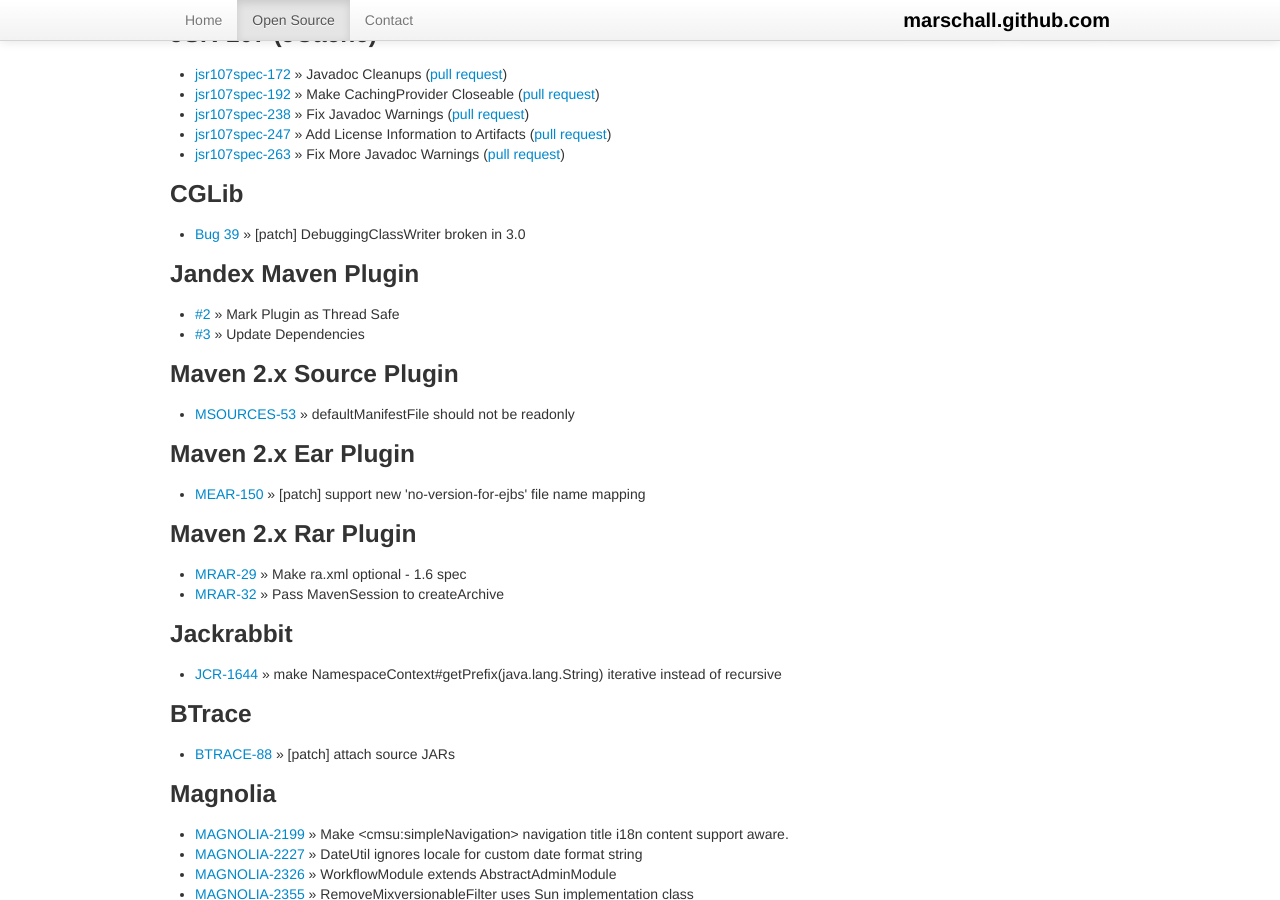
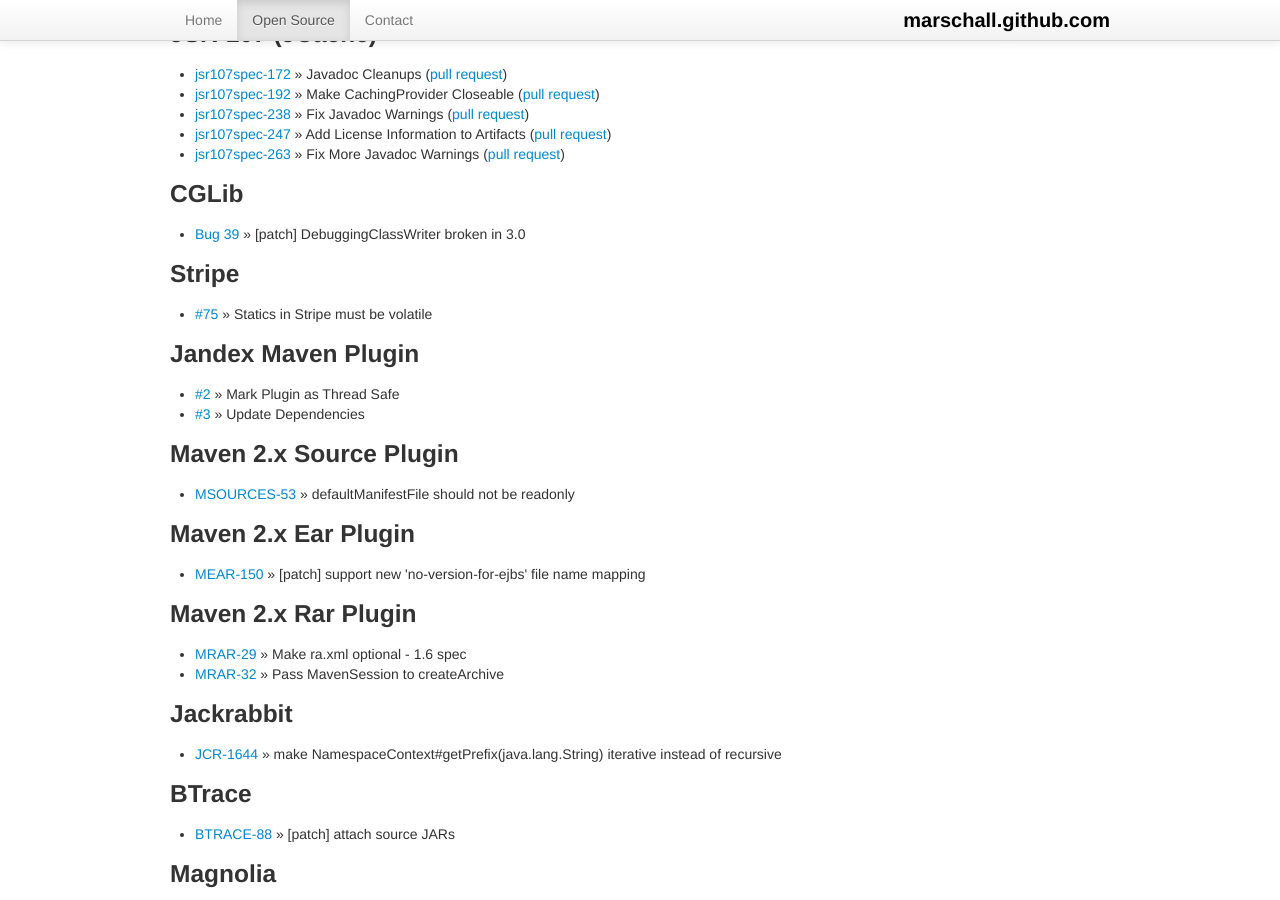
Before and after one commit to marschall/marschall.github.com, a Jekyll site: the page built from open-source.html, in a window 1280 px wide and 900 px high, scrolled down 1836 px. Built offline with Jekyll 4.4.1, drawn with Linux system fonts in a browser that asks for light colours.

Commit message:
add stripe

```diff
--- a/open-source.html
+++ b/open-source.html
@@ -135,6 +135,10 @@
 <ul>
   <li><a href="http://sourceforge.net/p/cglib/bugs/39/">Bug 39</a> &raquo;  [patch] DebuggingClassWriter broken in 3.0</li>
 </ul>
+<h3>Stripe</h3>
+<ul>
+  <li><a href="https://github.com/stripe/stripe-java/pull/75">#75</a> &raquo; Statics in Stripe must be volatile</li>
+</ul>
 <h3>Jandex Maven Plugin</h3>
 <ul>
   <li><a href="https://github.com/jdcasey/jandex-maven-plugin/pull/2">#2</a> &raquo; Mark Plugin as Thread Safe</li>
```
